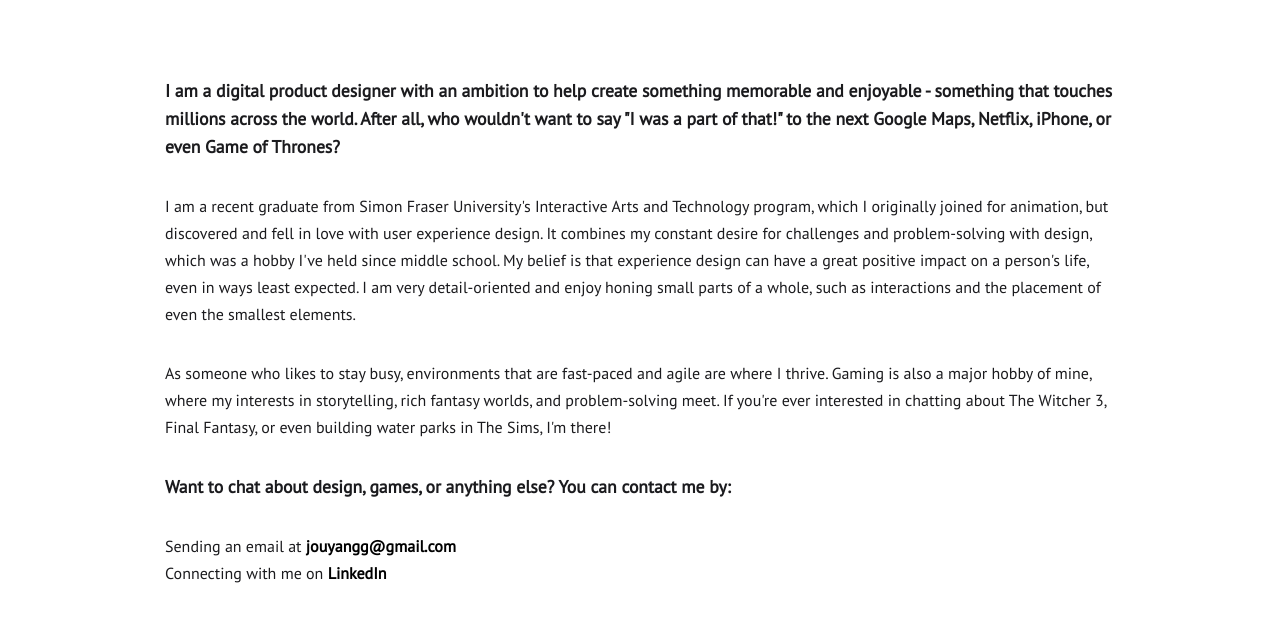
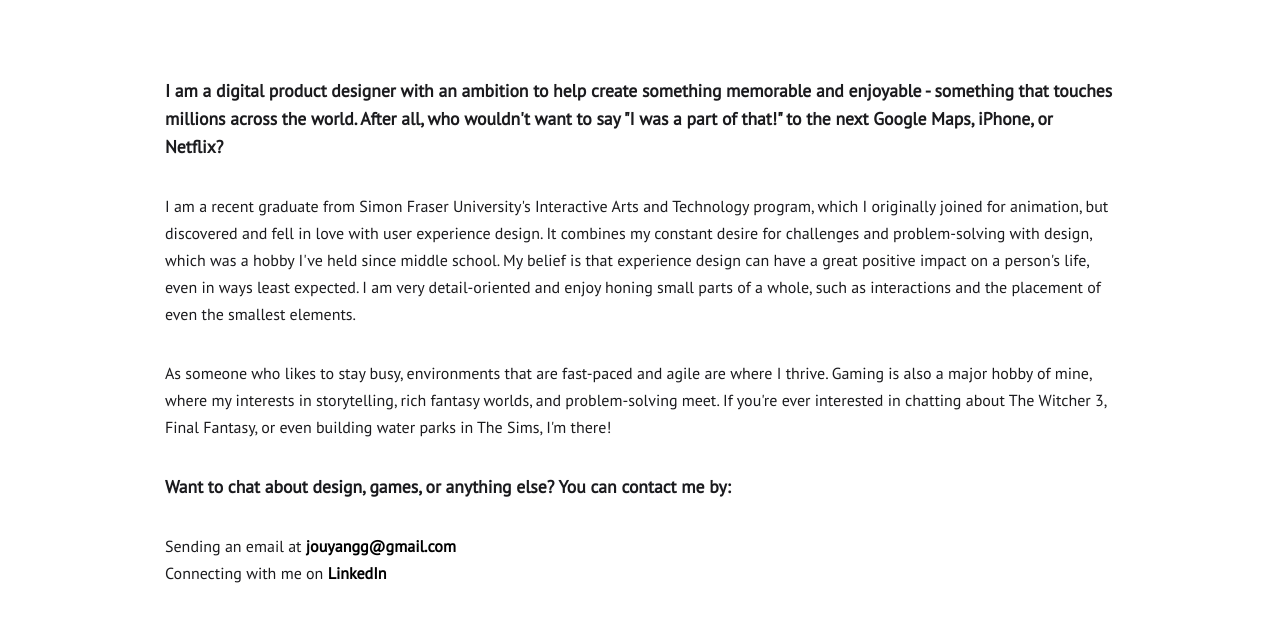
Before and after one commit to sokymo/sokymo.github.io, a plain HTML site: page about.html in a window 1280 px wide. Shown: the part 313-934 px from the top of the page. Drawn offline with nearby package versions, Linux system fonts and the light colour scheme.

Commit message:
Update about.html

```diff
--- a/about.html
+++ b/about.html
@@ -120,7 +120,7 @@
 						</div>
 
 
-						<p><span class="bold">I am a digital product designer with an ambition to help create something memorable and enjoyable - something that touches millions across the world. After all, who wouldn't want to say "I was a part of that!" to the next Google Maps, Netflix, iPhone, or even Game of Thrones?</span>
+						<p><span class="bold">I am a digital product designer with an ambition to help create something memorable and enjoyable - something that touches millions across the world. After all, who wouldn't want to say "I was a part of that!" to the next Google Maps, iPhone, or Netflix?</span>
 
 						<p>I am a recent graduate from Simon Fraser University's Interactive Arts and Technology program, which I originally joined for animation, but discovered and fell in love with user experience design. It combines my constant desire for challenges and problem-solving with design, which was a hobby I've held since middle school. My belief is that experience design can have a great positive impact on a person's life, even in ways least expected. I am very detail-oriented and enjoy honing small parts of a whole, such as interactions and the placement of even the smallest elements.</p>
 
```
